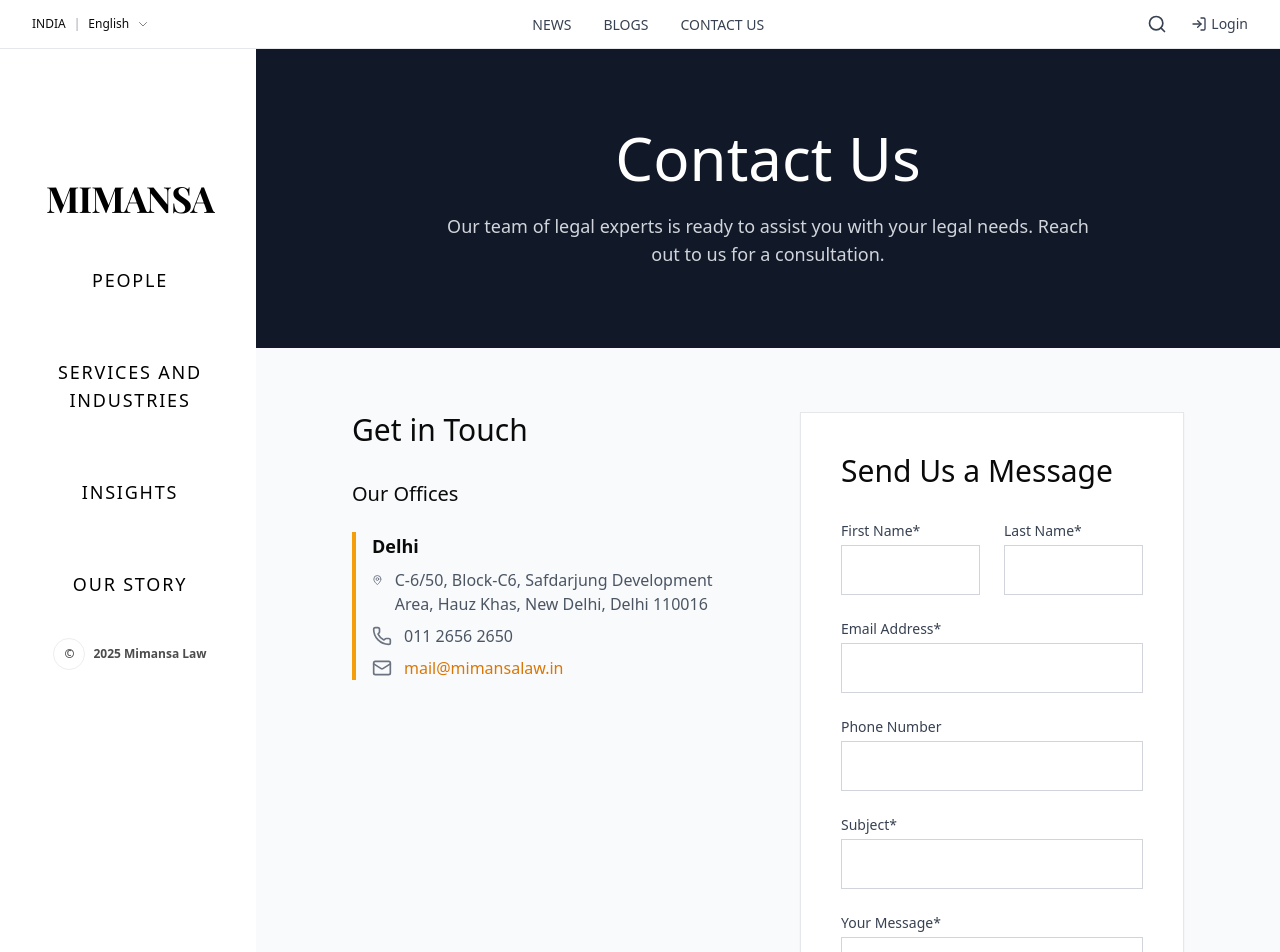
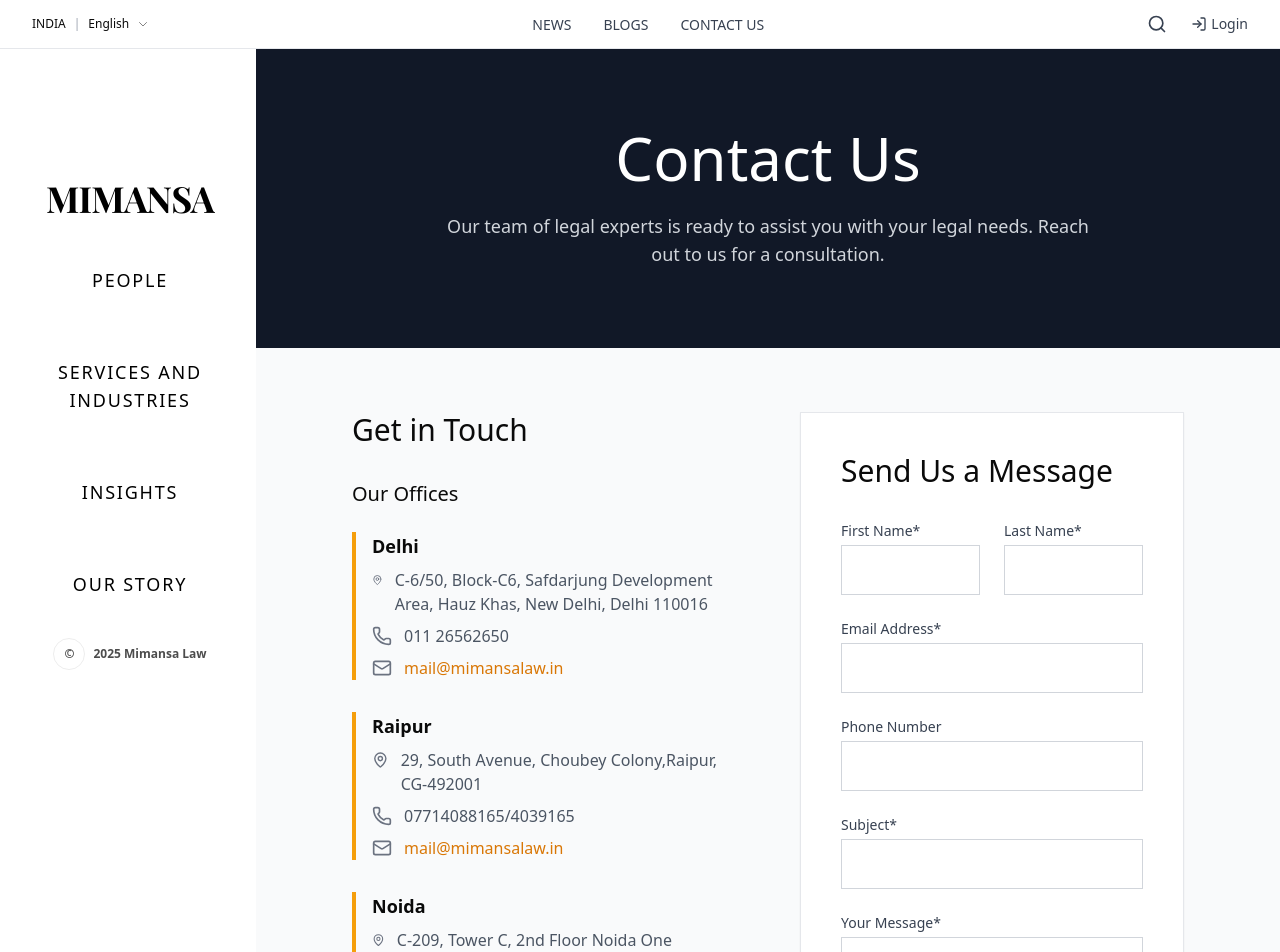
Before and after one commit to Laxel-AI/mimansa-landing-page, a Next.js app: page /contact in a window 1280 px wide. Shown: the top 952 px of the page. Built offline with nearby package versions, Linux system fonts and the light colour scheme; a web font is replaced by a local one.

Commit message:
contact us page

```diff
--- a/src/app/contact/page.tsx
+++ b/src/app/contact/page.tsx
@@ -32,7 +32,22 @@
       city: "Delhi",
       address:
         "C-6/50, Block-C6, Safdarjung Development Area, Hauz Khas, New Delhi, Delhi 110016",
-      phone: "011 2656 2650",
+      phone: "011 26562650",
+      email: "mail@mimansalaw.in",
+    },
+    {
+      id: 2,
+      city: "Raipur",
+      address: "29, South Avenue, Choubey Colony,Raipur, CG-492001",
+      phone: "07714088165/4039165",
+      email: "mail@mimansalaw.in",
+    },
+    {
+      id: 3,
+      city: "Noida",
+      address:
+        "C-209, Tower C, 2nd Floor Noida One Building Sector-62, Noida-201301",
+      phone: "",
       email: "mail@mimansalaw.in",
     },
   ];
```
